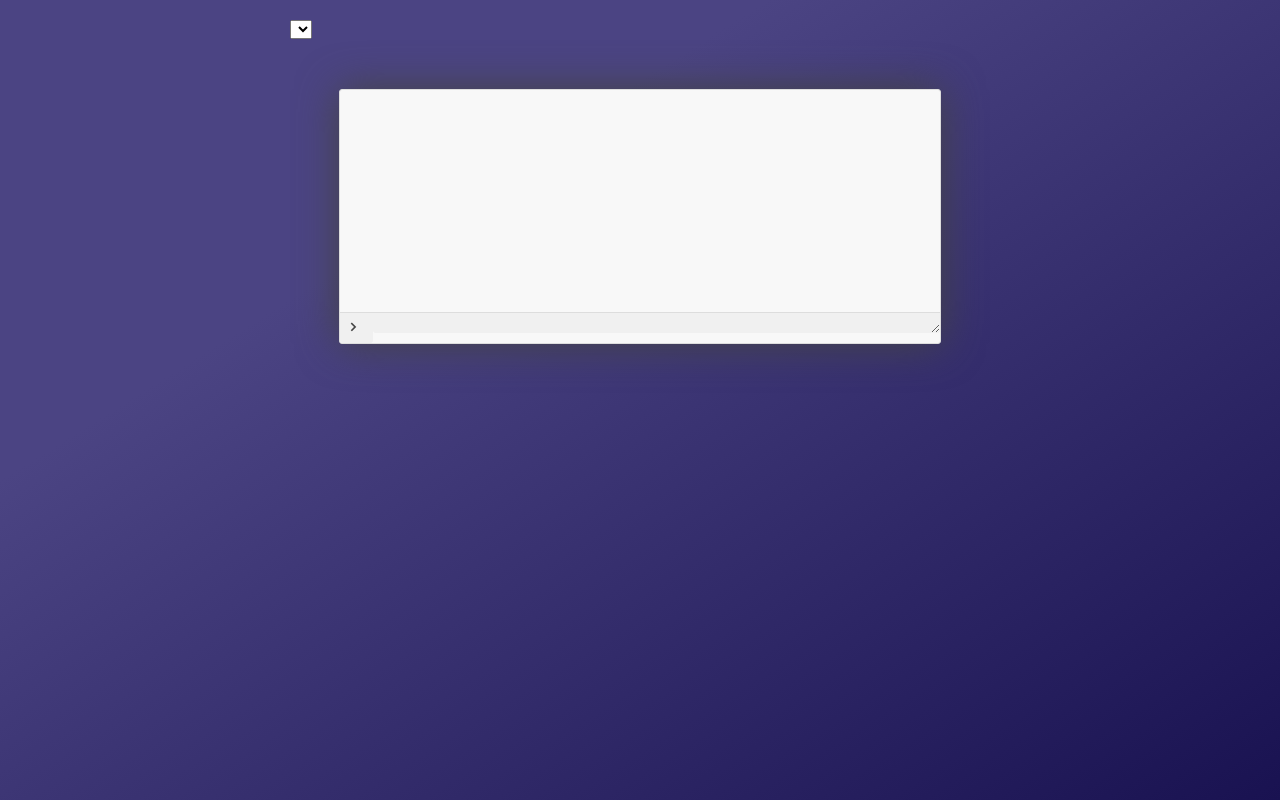
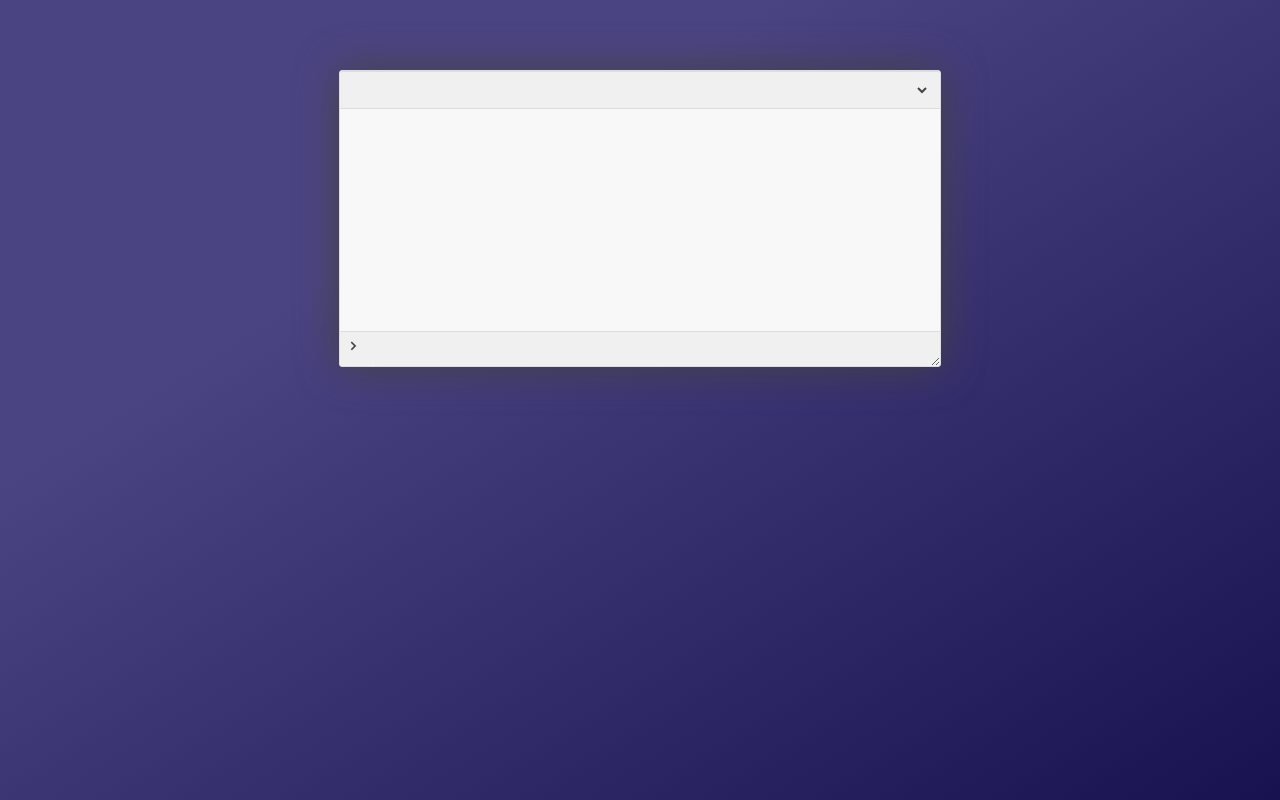
Before and after one commit to fengari-lua/fengari-devtools, a browser extension: page panel.html in a window 1280 px wide. Drawn offline with nearby package versions, Linux system fonts and the light colour scheme.

Commit message:
State select styling

```diff
--- a/panel.html
+++ b/panel.html
@@ -13,10 +13,10 @@
 
         <section class="section--standalone">
             <div class="section__content">
-                <select name="state" id="state">
-
-                </select>
                 <div class="repl">
+                    <div class="state-container">
+                        <select name="state" id="state"></select>
+                    </div>
                     <code id="fengari-console"></code>
                     <div class="fengari-input-container">
                         <label id="fengari-prompt" for="fengari-input">&gt; </label>
--- a/panel/css/lua-web-cli.css
+++ b/panel/css/lua-web-cli.css
@@ -29,7 +29,16 @@ pre {
     display: flex;
 }
 
-.fengari-input-container > * {
+#state {
+    font-family: 'profontwindowsregular';
+    width: 100%;
+    border: none;
+    color: #444;
+    background: #f0f0f0;
+    display: inline-block;
+}
+
+.fengari-input-container > *, .state-container {
     outline: none;
     border: none;
     white-space: pre-wrap;
@@ -43,9 +52,14 @@ pre {
     border-top: 1px solid #ddd;
 }
 
+.state-container {
+    border-radius: 3px 3px 0 0;
+    border-bottom: 1px solid #ddd;
+    white-space: inherit;
+}
+
 #fengari-input {
     flex: 1;
-    height: 11px; /* start off one line tall */
     padding-left: 0;
 }
 
```
